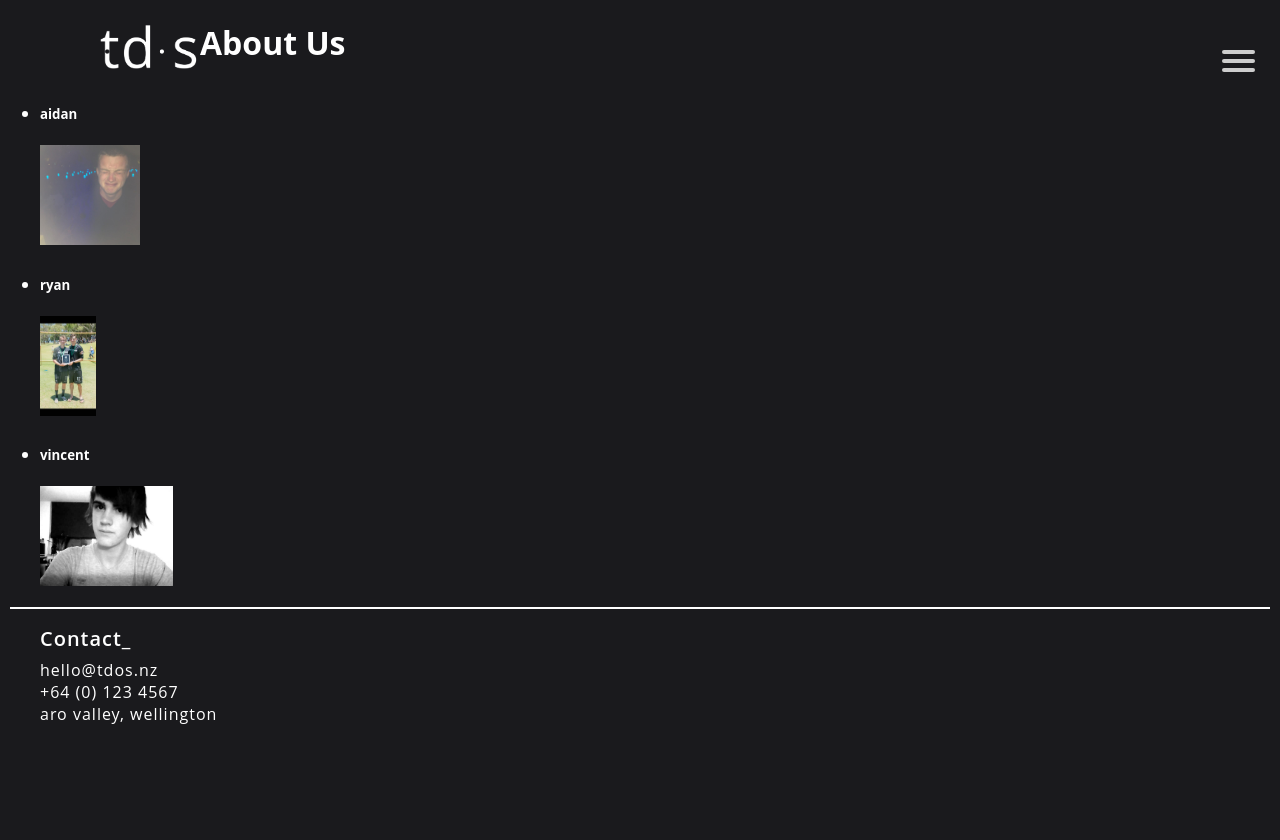
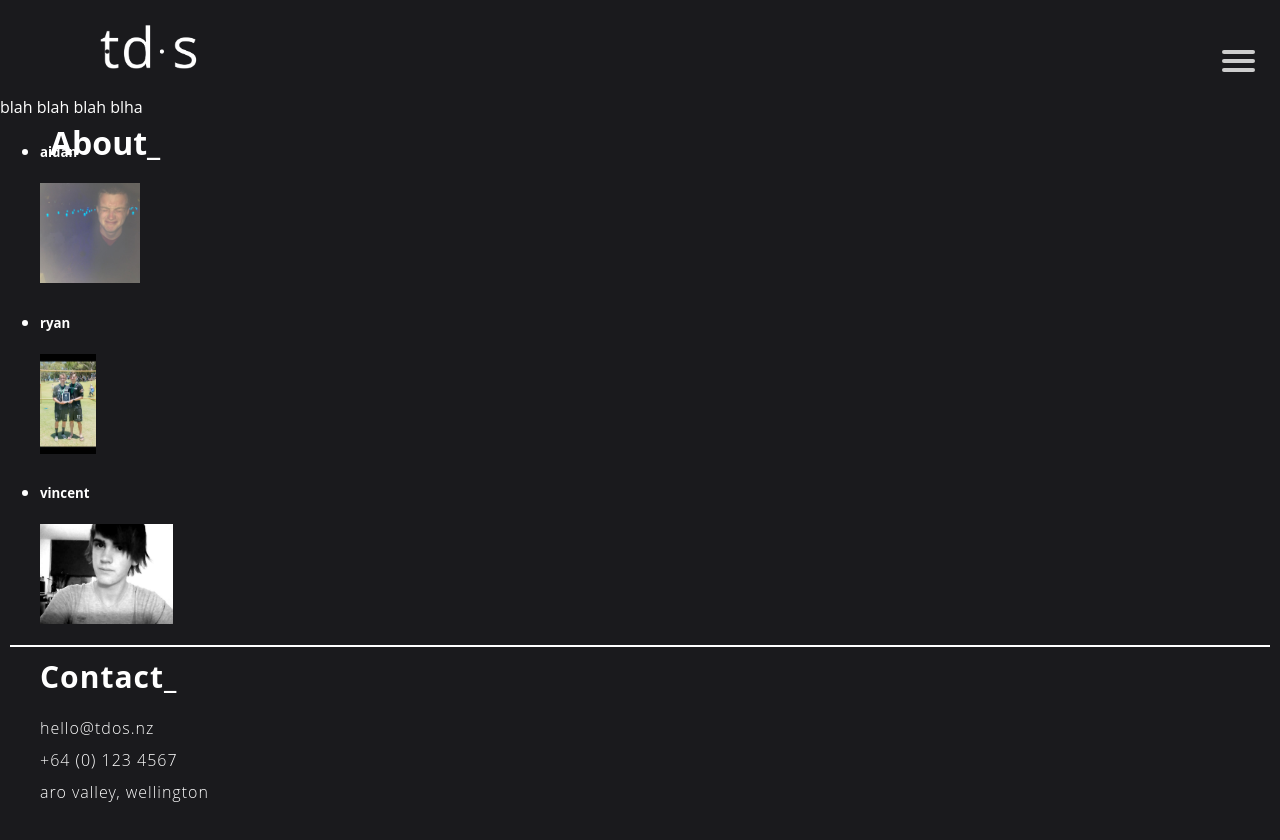
Before and after one commit to RyanSheridan11/TDOS_web, a Vue app: page /about in a window 1280 px wide. Shown: the top 840 px of the page. Before the commit the page ends 809 px from the top, so only its background shows below. Built offline with nearby package versions, Linux system fonts and the light colour scheme; what particles.vue3 would draw is missing.

Commit message:
adding containers and content to the about/team page

```diff
--- a/src/App.vue
+++ b/src/App.vue
@@ -176,7 +176,6 @@
 	.footer-column-1 {
 		float:left;
 		width:250px;
-		font-weight:500;
 		margin-left:30px;
 	}
 	footer .nav-link {
@@ -187,21 +186,23 @@
 		border-radius: 20px;
 		text-decoration: none;
 		color:#ffffff;
+		margin-bottom:20px;
 	}
 	.footer-text {
-		padding-top:0px;
-		margin-top:0px;
+		padding-top:10px;
+		margin-top:10px;
 		margin-bottom:0px;
+		font-weight:300;
 	}
 	.footer-title {
 		padding-top:30px;
-		font-weight:600;
+		font-weight:700;
 		font-style:normal;
 		letter-spacing:1px;
-		font-size:20px;
+		font-size:30px;
 		color:#ffffff;
 		padding-bottom:10px;
-		margin-bottom:10px;
+		margin-bottom:30px;
 	}
 	.footer-column-1 p {
 		padding-top:0px;
--- a/src/views/About.vue
+++ b/src/views/About.vue
@@ -1,6 +1,19 @@
 <template>
     <div class="about">
-        <h1 id="about-header">About Us</h1>
+        <h1 id="about-header">About_</h1>
+        <div class="what-we-do">
+            <div class="container">
+                <p>
+                    blah blah
+                    blah
+                    blha
+                </p>
+
+            </div>
+
+
+
+        </div>
         <ul>
             <li>
                 <h5>aidan</h5>
@@ -22,8 +35,9 @@
 <style>
 	#about-header {
 		position: fixed;
-		top: 0px;
-		left: 200px;
+		top: 100px;
+		left: 50px;
+        margin-bottom:10px;
 	}
   .contact-images {
       height: 100px;
--- a/src/views/Contact.vue
+++ b/src/views/Contact.vue
@@ -35,7 +35,7 @@
     }
 
     input[type=submit]{
-        background-color:#DA7B93;
+        background-color:#C3073F;
         color:white;
         padding:12px 20px;
         border:none;
@@ -44,7 +44,7 @@
     }
 
     input[type=submit]:hover{
-            background-color:#2E151B;
+            background-color:#950740;
     }
 
 .form-container{
```
